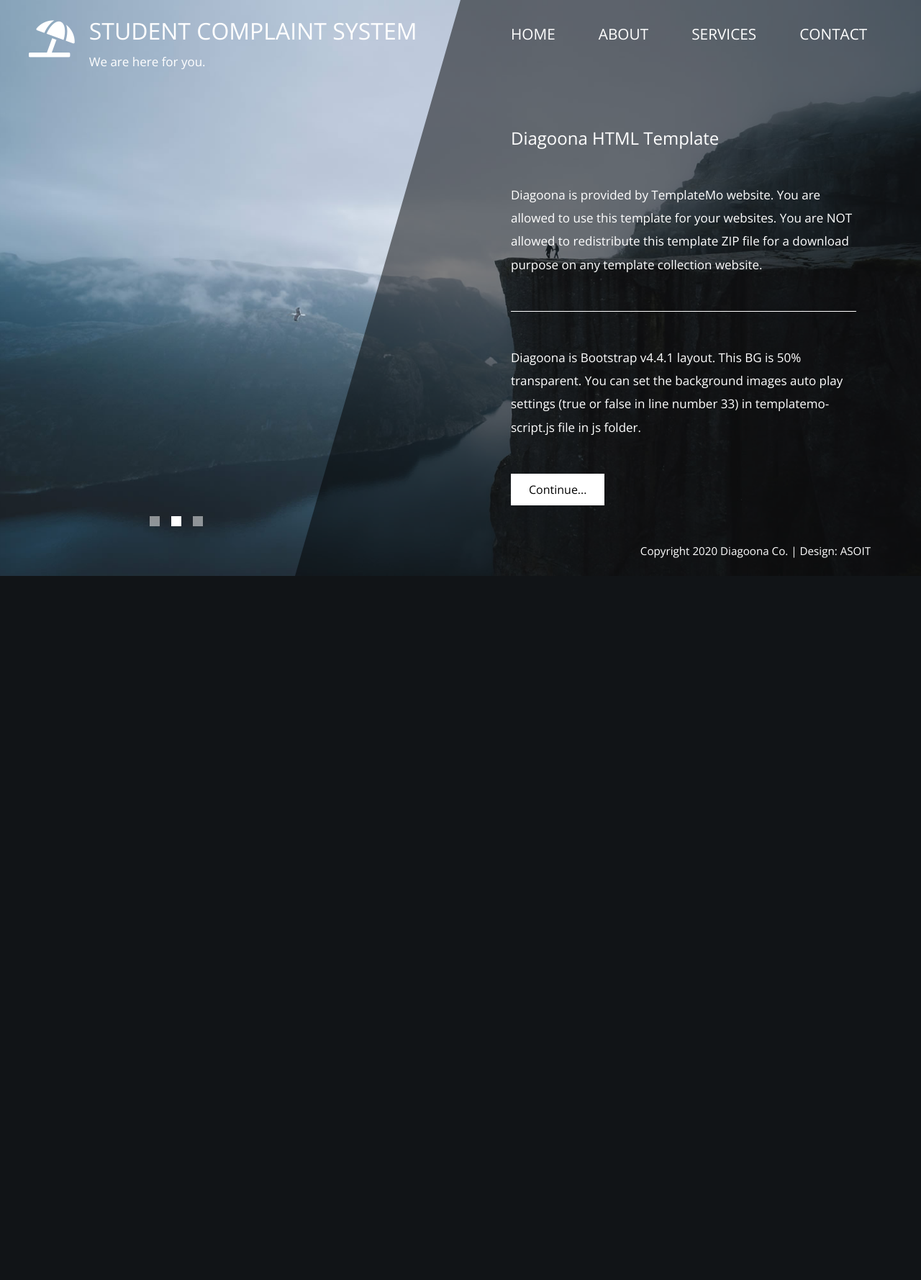
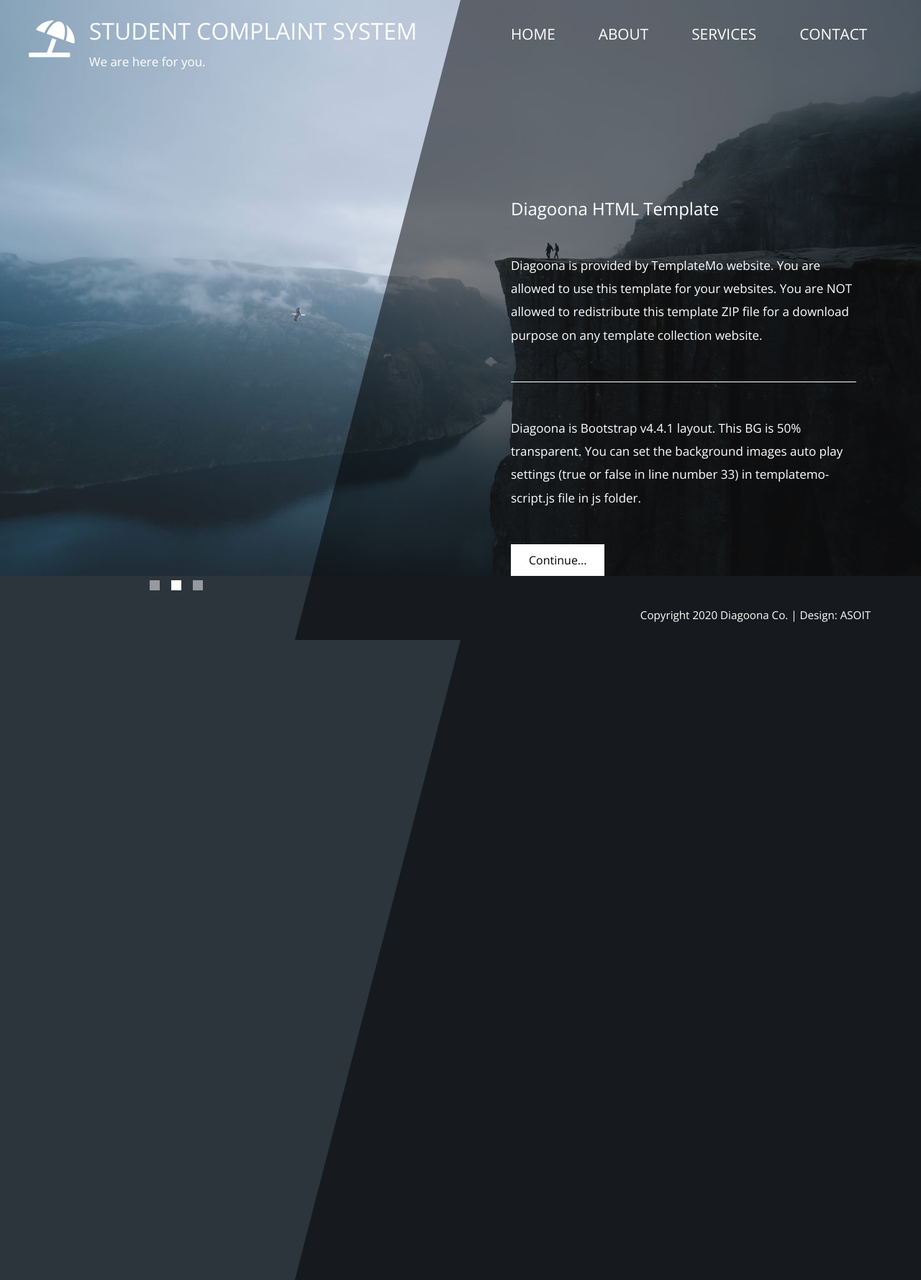
Before and after one commit to RUTVIK1211/complaint-management-system, a PHP site: page / in a window 1280 px wide. Shown: the whole page at 72% size. Before the commit the page ends 800 px from the top, so only its background shows below. Run offline with PHP 8.4, Linux system fonts and the light colour scheme.

Commit message:
intial commit:

```diff
--- a/USER/index.php
+++ b/USER/index.php
@@ -1,3 +1,27 @@
+<!DOCTYPE html>
+<html lang="en">
+
+<head>
+    <meta charset="UTF-8">
+    <meta name="viewport" content="width=device-width, initial-scale=1.0">
+    <meta http-equiv="X-UA-Compatible" content="ie=edge">
+    <title>Complaint System</title>
+    <link href="https://fonts.googleapis.com/css?family=Open+Sans:300,400" rel="stylesheet" /> <!-- https://fonts.google.com/ -->
+    <link href="css/bootstrap.min.css" rel="stylesheet" /> <!-- https://getbootstrap.com/ -->
+    <link href="fontawesome/css/all.min.css" rel="stylesheet" /> <!-- https://fontawesome.com/ -->
+    <link href="css/templatemo-diagoona.css" rel="stylesheet" />
+<!--
+
+TemplateMo 550 Diagoona
+
+https://templatemo.com/tm-550-diagoona
+
+-->
+</head>
+
+<body>
+    <div class="tm-container">
+        <div>
             <?php require_once 'header.php'; ?>
             <div class="tm-row">
                 <div class="tm-col-left"></div>
@@ -7,8 +31,24 @@
                         <p class="mb-5">Diagoona is provided by TemplateMo website. You are allowed to use this template for your websites. You are NOT allowed to redistribute this template ZIP file for a download purpose on any template collection website.</p>
                         <hr class="mb-5">
                         <p class="mb-5">Diagoona is Bootstrap v4.4.1 layout. This BG is 50% transparent. You can set the background images auto play settings (true or false in line number 33) in templatemo-script.js file in js folder.</p>
-                <a href="about.html" class="btn btn-primary">Continue...</a>
+                        <a href="about.php" class="btn btn-primary">Continue...</a>
                     </section>
                 </main>
             </div>
+        </div>
+
         <?php require_once 'footer.php'; ?>
+
+        <!-- Diagonal background design -->
+        <div class="tm-bg">
+            <div class="tm-bg-left"></div>
+            <div class="tm-bg-right"></div>
+        </div>
+    </div>
+
+    <script src="js/jquery-3.4.1.min.js"></script>
+    <script src="js/bootstrap.min.js"></script>
+    <script src="js/jquery.backstretch.min.js"></script>
+    <script src="js/templatemo-script.js"></script>
+</body>
+</html>
--- a/USER/register.php
+++ b/USER/register.php
@@ -1,10 +1,9 @@
 <?php require_once 'header.php'; ?>
 <div class="tm-container">
-
             <div class="tm-row">
                 <div class="tm-col-left"></div>
-                <main class="tm-col-right tm-contact-main">
-                	<!-- Content -->
+                <main clasdss="tm-col-right tm-contact-main">
+                	<!-- Constent -->
                     <section class="tm-content tm-contact">
                         <h3 class="mb-4 tm-content-title">Registeration</h3>
                         <form id="contact-form" action="" method="POST">
```
Lines whose indentation alone changed are shown as unchanged.
